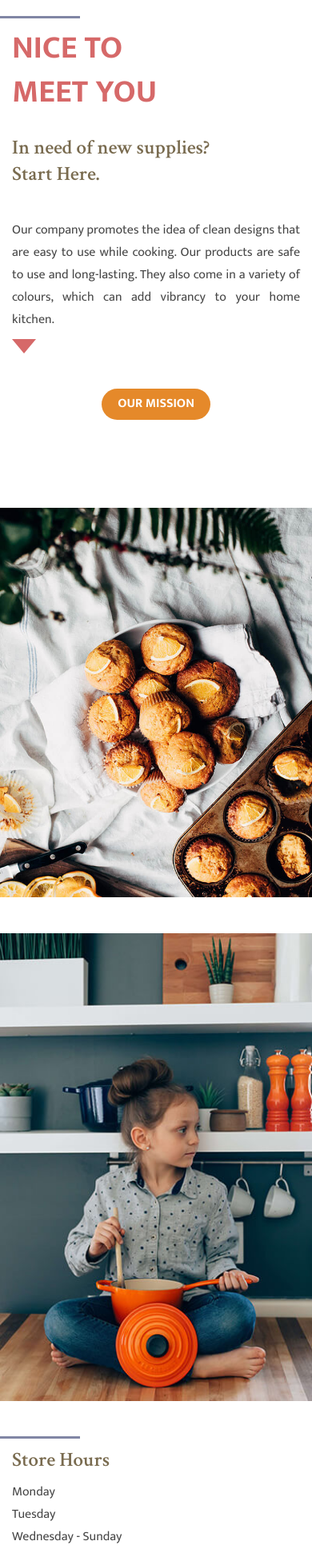
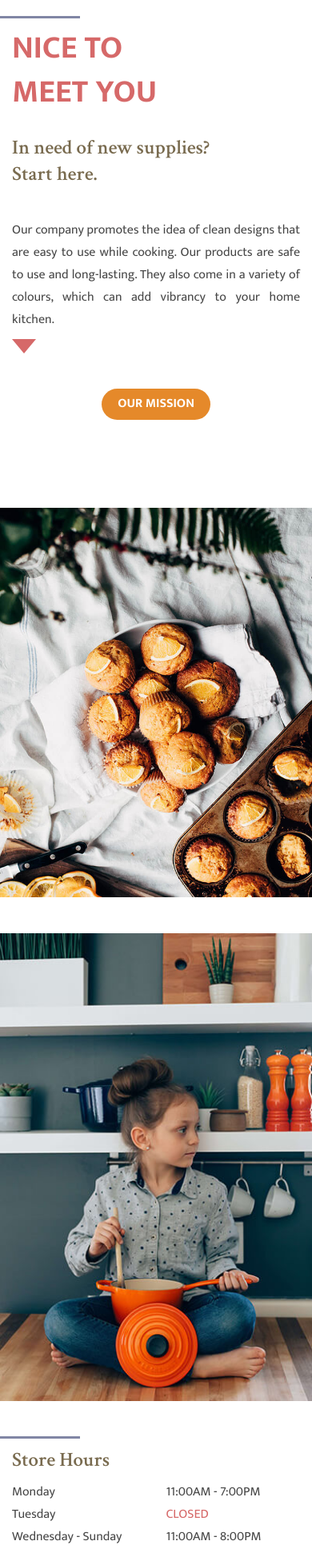
Before and after one commit to eugeniekwon/web-3, a plain HTML site: page deploy/index.html in a window 390 px wide. Shown: the part 60-1997 px from the top of the page at 80% size. Drawn offline with nearby package versions, Linux system fonts and the light colour scheme.

Commit message:
updates to index

```diff
--- a/deploy/index.html
+++ b/deploy/index.html
@@ -12,7 +12,7 @@
        <script src="https://kit.fontawesome.com/06b3bdfb18.js" crossorigin="anonymous"></script>
 
        <link rel="stylesheet" href="css/styles.css">
-       <title>Week 2 In-Class Demo</title>
+       <title>Home Kitchen Supplies</title>
    </head>
 
 <body>
@@ -50,35 +50,40 @@
                 <section id="home-intro-text" class="grid-container">
                     <div>
                         <h1 class="heading small-spacing"><span>NICE TO </span>MEET YOU</h1>
-                        <h2 class="subheading medium-spacing"><span>In need of new supplies?</span> Start Here.</h2>
+                        <h2 class="subheading medium-spacing"><span>In need of new supplies?</span> Start here.</h2>
                         <p class="body-text xs-spacing">Our company promotes the idea of clean designs that are easy to use while cooking.  Our products are safe to use and long-lasting.  They also come in a variety of colours, which can add vibrancy to your home kitchen.</p>
                         <div class="medium-spacing"><img src="img/graphics/triangle.svg" alt="triangle graphics"></div>
-                        <div class="button big-spacing"><a href=#><h4>OUR MISSION</h4></a></div>
+                        <div id="h-button-1" class="button big-spacing"><a href=#><h4>OUR MISSION</h4></a></div>
                     </div>
 
                 </section>
 
 
                 <section id="home-gallery-1">
-                    <div class="medium-spacing"><img src="img/index/h1.jpg" alt="muffin pan"></div>
-                    <div class="medium-spacing"><img src="img/index/h2.jpg" alt="child holding a pan"></div>
+                    <div id="h1" class="medium-spacing"><img src="img/index/h1.jpg" alt="muffin pan"></div>
+                    <div id="h2" class="medium-spacing"><img src="img/index/h2.jpg" alt="child holding a pan"></div>
                 </section>
 
                 <div class="line xs-spacing"></div>
 
                 <section id="home-hours-text" class="medium-spacing grid-container">
                     <div>
-                        <h2 class="subheading xs-spacing">Store Hours</h2>
-                        <p class="body-text">Monday</p>
-                        <p class="body-text">Tuesday</p>
-                        <p class="body-text small-spacing">Wednesday - Sunday</p>
+                        <div id="store-hours"><h2 class="subheading xs-spacing">Store Hours</h2></div>
 
-                        <p class="body-text">11:00AM - 7:00PM</p>
-                        <p class="body-text">CLOSED</p>
-                        <p class="body-text small-spacing">11:00AM - 8:00PM</p>
+                            <ul>
+                                <li><p class="body-text">Monday</p>
+                                    <p class="body-text">Tuesday</p>
+                                    <p class="body-text small-spacing">Wednesday - Sunday</p></li>
+                                <li><p class="body-text">11:00AM - 7:00PM</p>
+                                    <p class="body-text">CLOSED</p>
+                                    <p class="body-text small-spacing">11:00AM - 8:00PM</p></li>
+                            </ul>
 
-                        <div class="button"><a href=#>CHECK LOCATIONS</a></div>
+
+                        <div id="location" class="button"><a href=#>CHECK LOCATIONS</a></div>
                     </div>
+
+
 
                 </section>
 
--- a/dev/scss/base/_base.scss
+++ b/dev/scss/base/_base.scss
@@ -12,6 +12,10 @@ a:link,a:visited{
     display: grid;
     grid-template-columns: 15px auto 15px;
     grid-template-areas: ". container .";
+
+    @include md{
+        grid-template-columns: 25px auto 25px;
+    }
 
     @include xl{
         grid-template-columns: auto 1200px auto;
--- a/dev/scss/layout/_header.scss
+++ b/dev/scss/layout/_header.scss
@@ -24,7 +24,10 @@ header {
 
                 @include md {
                     width: initial;
+                    padding-left: 25px;
                 }
+
+
             }
         }
 
@@ -53,6 +56,10 @@ header {
             font-size: rem-calc(20);
             justify-content: flex-end;
             padding-right: 15px;
+
+            @include md{
+                padding-right: 25px;
+            }
         }
     }
 }
--- a/dev/scss/sections/_index.scss
+++ b/dev/scss/sections/_index.scss
@@ -11,10 +11,14 @@
         //     }
         // }
 
-        #home-hours-text{
-            p:nth-child(7){
-                color: $pink;
+        #home-intro-text{
+            @include md{
+                margin-right: 380px;
             }
+
+
+
+
         }
 
         #home-gallery-1{
@@ -22,7 +26,53 @@
                 object-fit: cover;
                 width: 100vw;
             }
+
+            // @include md{
+            //     display: grid;
+            //     grid-template-columns: repeat(2,1fr);
+            //     grid-template-areas: "h1 h2";
+            //     width: 100vw;
+
+            //     #h1{
+            //         grid-area: h1;
+            //     }
+
+            //     #h2{
+            //         grid-area: h2;
+            //     }
+            // }
+
+
         }
+
+        #home-hours-text{
+            >div{
+                @include md{
+                    margin: 0px 50px;
+                }
+
+                ul{
+                    display: grid;
+                    grid-template-columns: repeat(2, 1fr);
+                    grid-template-areas: "day hours";
+                    column-gap: 25px;
+
+                    li:nth-child(1){
+                        grid-area: day;
+                    }
+
+                    li:nth-child(2){
+                        grid-area: hours;
+
+                        p:nth-child(2){
+                            color: $pink;
+                        }
+                    }
+                }
+            }
+
+        }
+
 
         #home-gallery-2{
             img{
```
Also changed, not shown: deploy/css/styles.css, 2 other files.
